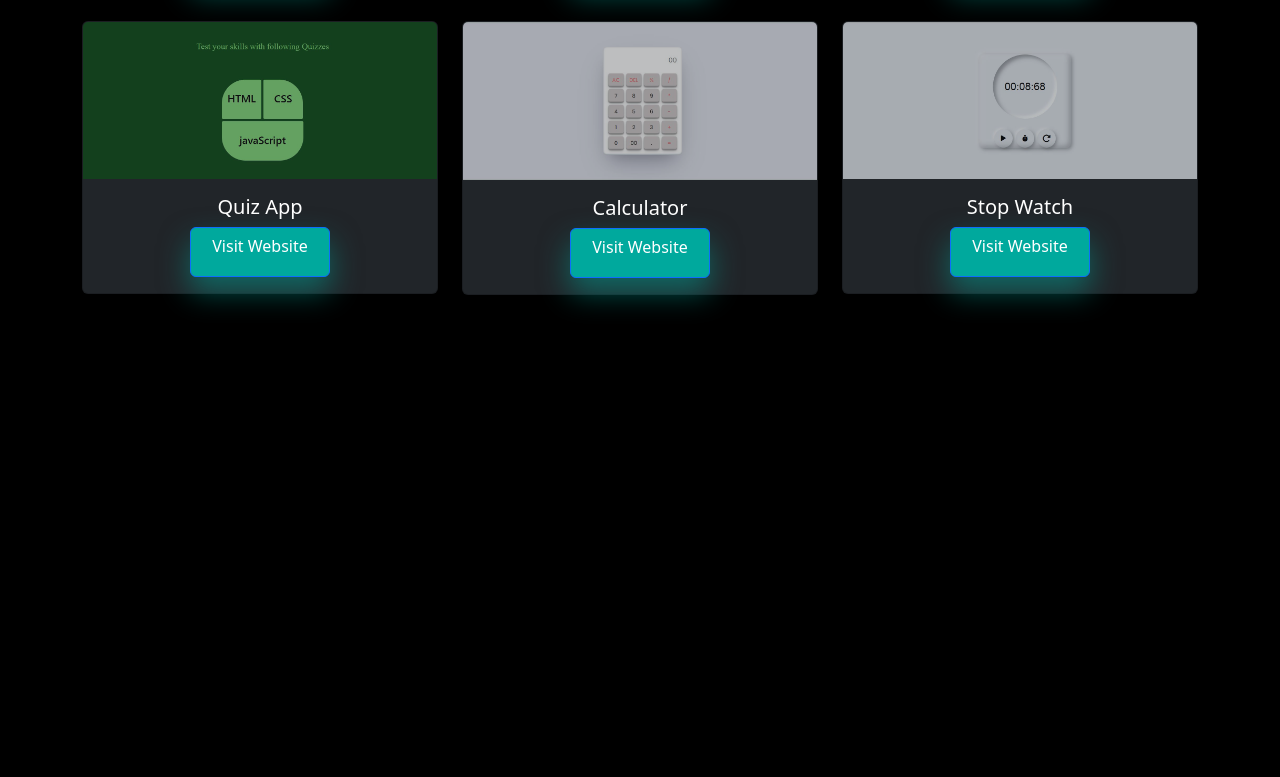
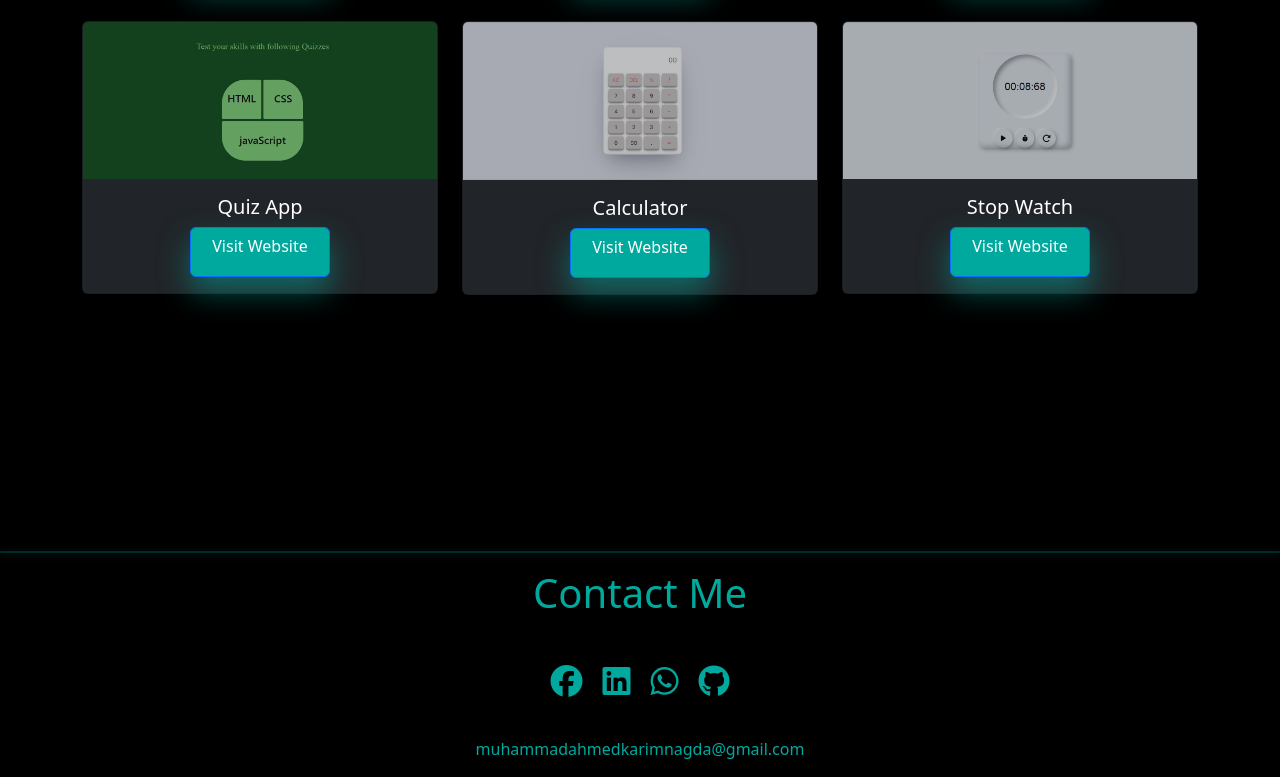
Before and after one commit to Muhammadahmed2001/portfolio-js, a plain HTML site: page index.html in a window 1280 px wide. Shown: the part 2519-3296 px from the top of the page. Before the commit the page ends 2814 px from the top, so only its background shows below. Drawn offline with nearby package versions, Linux system fonts and the light colour scheme.

Commit message:
complete portfolio

```diff
--- a/index.html
+++ b/index.html
@@ -9,6 +9,7 @@
     integrity="sha384-T3c6CoIi6uLrA9TneNEoa7RxnatzjcDSCmG1MXxSR1GAsXEV/Dwwykc2MPK8M2HN" crossorigin="anonymous">
   <link rel="stylesheet" href="https://cdnjs.cloudflare.com/ajax/libs/animate.css/4.1.1/animate.min.css" />
   <link href="https://unpkg.com/aos@2.3.1/dist/aos.css" rel="stylesheet">
+  <link rel="stylesheet" href="https://cdnjs.cloudflare.com/ajax/libs/font-awesome/6.5.1/css/all.min.css" integrity="sha512-DTOQO9RWCH3ppGqcWaEA1BIZOC6xxalwEsw9c2QQeAIftl+Vegovlnee1c9QX4TctnWMn13TZye+giMm8e2LwA==" crossorigin="anonymous" referrerpolicy="no-referrer" />
   <title>Document</title>
 </head>
 
@@ -191,32 +192,27 @@
             </div>
           </div>
         </div>
-
-
-
-
-
-
-
-
-
-
       </div>
-
-
-
-
-
 
     </div>
 
-
-
-
   </div>
 
-
-
+  <div class="footer">
+  <hr>
+  <div data-aos="fade-up" class="footer-heading">
+    <h1>Contact Me</h1>
+  </div>
+<div class="icon">
+  <div class="social-links">
+    <div class="link"><a target="_blank" href="https://www.facebook.com/profile.php?id=100009491629403"><i class="fa-brands fa-facebook"></i></a></div>
+    <div class="link"><a target="_blank" href="https://www.linkedin.com/public-profile/settings?trk=d_flagship3_profile_self_view_public_profile"><i class="fa-brands fa-linkedin"></i></a></div>
+    <div class="link"><a target="_blank" href="whatsapp://send?text=Hello World!&phone=+923061668012"><i class="fa-brands fa-whatsapp"></i></a></div>
+    <div class="link"><a target="_blank" href="https://github.com/Muhammadahmed2001"><i class="fa-brands fa-github"></i></a></div>
+  </div>
+</div>
+<p class="email">muhammadahmedkarimnagda@gmail.com</p>
+</div>
 
 
 
--- a/style.css
+++ b/style.css
@@ -330,5 +330,47 @@ body {
 .card:hover{
   box-shadow:  rgb(0, 169, 158) 0px 5px 15px;
   box-shadow: rgba(0, 169, 158) 0px 30px 60px -12px, rgba(0, 169, 158, 0.267) 0px 18px 36px -18px;
-  transform: scale(0.9);
+  transform: scale(0.9) !important;
 }
+.icon{
+  display: flex;
+  justify-content: center;
+}
+.social-links {
+  display: flex;
+  flex-direction: row;
+  align-items: center;
+}
+
+.social-links .link {
+  padding: 2rem 10px;
+}
+
+.social-links .link a {
+  color:rgb(0, 168, 157);
+
+}
+.link{
+  font-size: xx-large;
+}
+
+.social-links .link a:hover {
+  color: rgb(255, 8, 0);
+}
+hr{
+  color: #00a99d !important;
+  height: 2px !important;
+  background-color: #00a99d;
+  box-shadow: rgb(0, 168, 157) 0px 2px 8px 0px;
+}
+.footer-heading{
+  text-align: center;
+  color: #00a99d;
+}
+.footer{
+  margin-top: 20%;
+}
+.email{
+  text-align: center;
+  color: #00a99d;
+}
```
